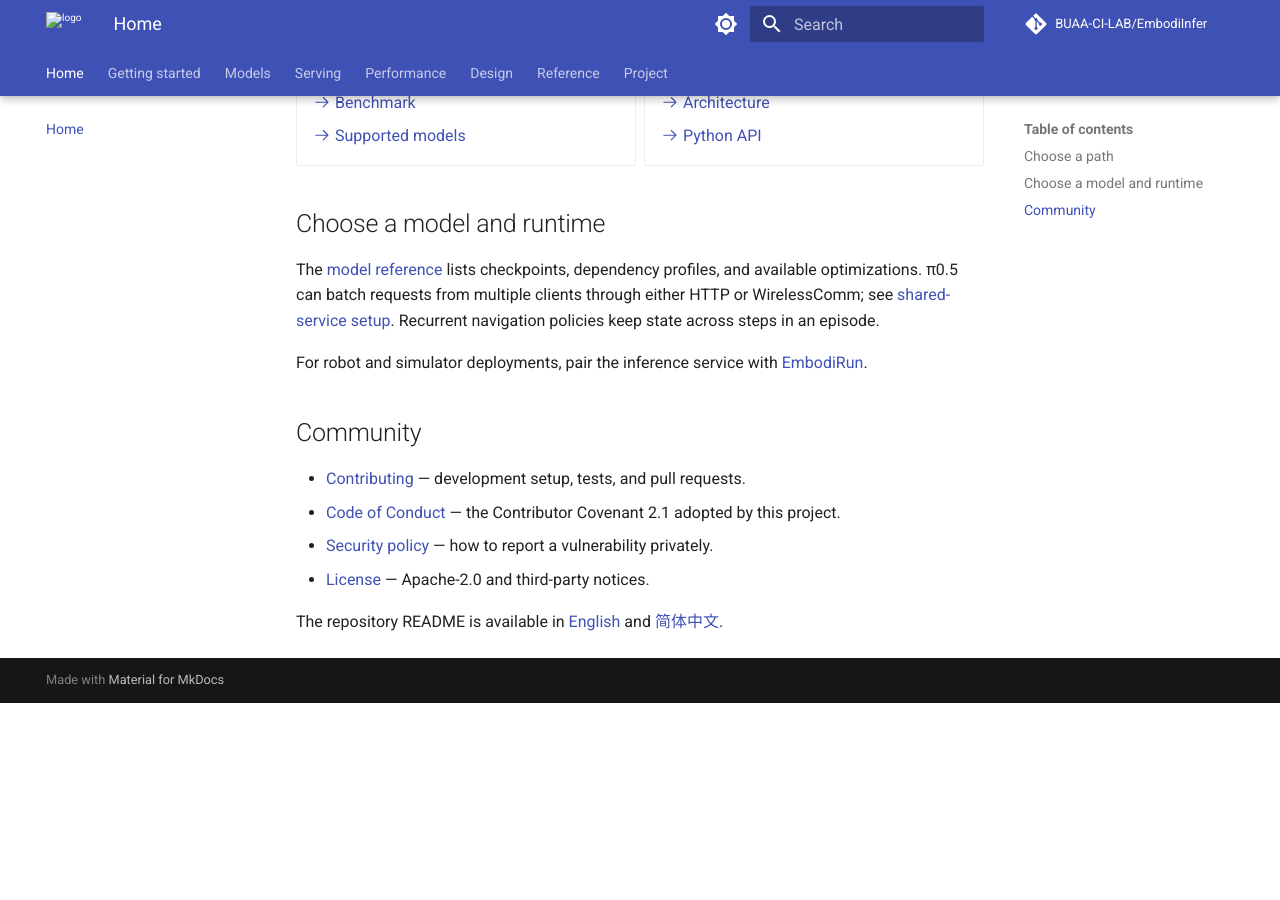
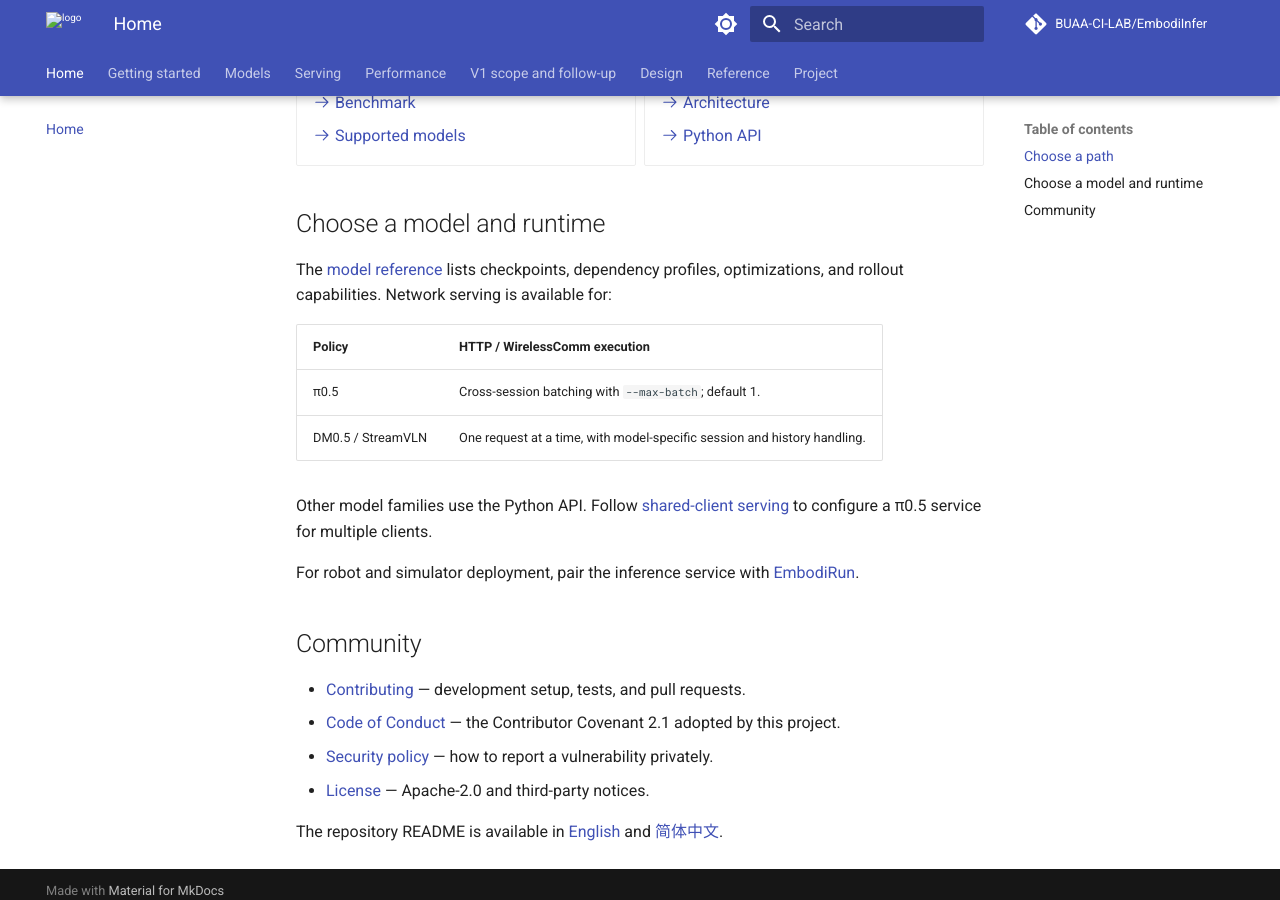
Before and after one commit to BUAA-CI-LAB/EmbodiInfer, an MkDocs documentation site: the page built from docs/en/index.md, in a window 1280 px wide and 900 px high, scrolled down 929 px. Built offline with MkDocs 1.6.1 and Material for MkDocs 9.7.7, drawn with Linux system fonts in a browser that asks for light colours; comment, search, counter and statistics services are not loaded; before the commit the page ends 1632 px from its top, so only the background shows below that.

Commit message:
docs: document V1 scope and follow-up work

```diff
--- a/docs/en/index.md
+++ b/docs/en/index.md
@@ -72,12 +72,19 @@
 
 ## Choose a model and runtime
 
-The [model reference](models.md) lists checkpoints, dependency profiles, and
-available optimizations. π0.5 can batch requests from multiple clients through
-either HTTP or WirelessComm; see [shared-service setup](serving.md#share-one-service-across-clients).
-Recurrent navigation policies keep state across steps in an episode.
+The [model reference](models.md) lists checkpoints, dependency profiles,
+optimizations, and rollout capabilities. Network serving is available for:
 
-For robot and simulator deployments, pair the inference service with
+| Policy | HTTP / WirelessComm execution |
+|---|---|
+| π0.5 | Cross-session batching with `--max-batch`; default 1. |
+| DM0.5 / StreamVLN | One request at a time, with model-specific session and history handling. |
+
+Other model families use the Python API. Follow
+[shared-client serving](serving.md#share-one-service-across-clients) to configure
+a π0.5 service for multiple clients.
+
+For robot and simulator deployment, pair the inference service with
 [EmbodiRun](https://embodirun.readthedocs.io/).
 
 ## Community
--- a/mkdocs.yml
+++ b/mkdocs.yml
@@ -51,6 +51,7 @@
       - Serving: serving.md
       - Parallelism: parallelism.md
   - Performance: benchmark.md
+  - V1 scope and follow-up: v1-roadmap.md
   - Design:
       - Architecture: architecture.md
   - Reference:
--- a/mkdocs.zh.yml
+++ b/mkdocs.zh.yml
@@ -61,6 +61,7 @@
       - 部署推理服务: serving.md
       - 多 GPU 并行推理: parallelism.md
   - 性能测试: benchmark.md
+  - V1 范围与后续工作: v1-roadmap.md
   - 引擎设计:
       - 推理引擎架构: architecture.md
   - 参考:
```
Also changed, not shown: README.md (+9 -7 lines), README.zh-CN.md (+17 -13 lines), docs/en/v1-roadmap.md (added, +19 -0 lines), docs/zh/index.md (+11 -4 lines), docs/zh/v1-roadmap.md (added, +19 -0 lines), 1 other file.
